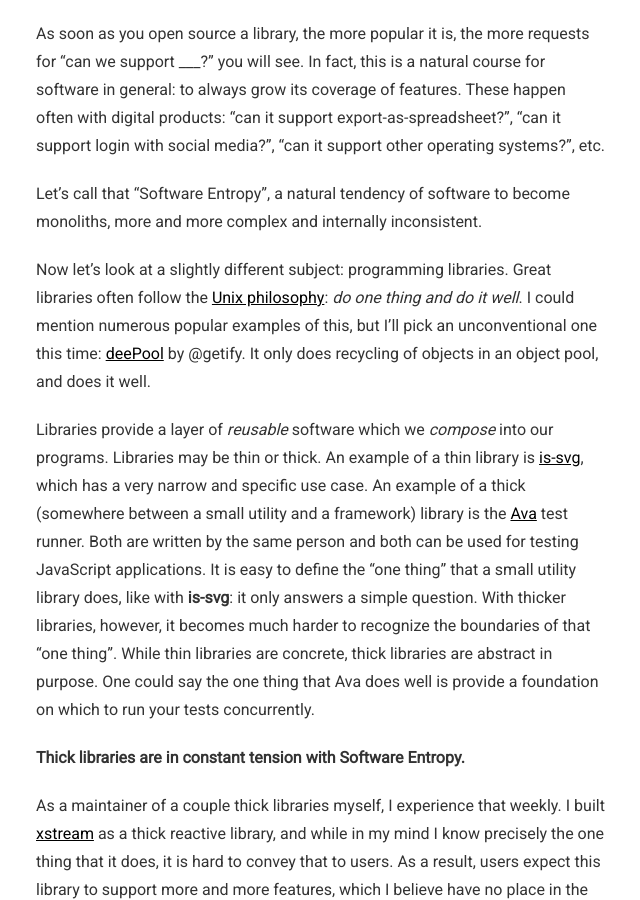
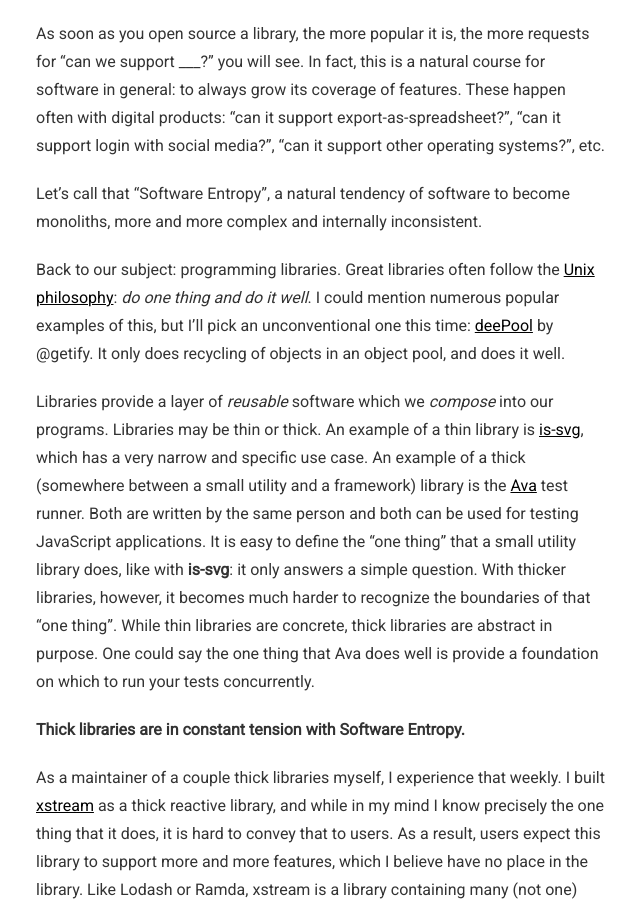
Before and after one commit to staltz/staltz.com, a Jekyll site: the page built from _posts/2016-12-14-libraries-shouldnt-support-everything.md, in a window 1280 px wide and 900 px high, scrolled down 362 px. Shown: the whole window, without its empty margins (319-959 px from the left). Built offline with Jekyll 4.4.1, drawn with Linux system fonts in a browser that asks for light colours; nearby versions of some CDN libraries.

Commit message:
Reword something in latest post

```diff
--- a/_posts/2016-12-14-libraries-shouldnt-support-everything.md
+++ b/_posts/2016-12-14-libraries-shouldnt-support-everything.md
@@ -8,7 +8,7 @@ As soon as you open source a library, the more popular it is, the more requests
 
 Let's call that "Software Entropy", a natural tendency of software to become monoliths, more and more complex and internally inconsistent.
 
-Now let's look at a slightly different subject: programming libraries. Great libraries often follow the [Unix philosophy](https://en.wikipedia.org/wiki/Unix_philosophy): *do one thing and do it well*. I could mention numerous popular examples of this, but I'll pick an unconventional one this time: [deePool](https://github.com/getify/deePool) by @getify. It only does recycling of objects in an object pool, and does it well.
+Back to our subject: programming libraries. Great libraries often follow the [Unix philosophy](https://en.wikipedia.org/wiki/Unix_philosophy): *do one thing and do it well*. I could mention numerous popular examples of this, but I'll pick an unconventional one this time: [deePool](https://github.com/getify/deePool) by @getify. It only does recycling of objects in an object pool, and does it well.
 
 Libraries provide a layer of *reusable* software which we *compose* into our programs. Libraries may be thin or thick. An example of a thin library is [is-svg](https://github.com/sindresorhus/is-svg), which has a very narrow and specific use case. An example of a thick (somewhere between a small utility and a framework) library is the [Ava](https://github.com/avajs/ava) test runner. Both are written by the same person and both can be used for testing JavaScript applications. It is easy to define the "one thing" that a small utility library does, like with **is-svg**: it only answers a simple question. With thicker libraries, however, it becomes much harder to recognize the boundaries of that "one thing". While thin libraries are concrete, thick libraries are abstract in purpose. One could say the one thing that Ava does well is provide a foundation on which to run your tests concurrently.
 
```
Also changed, not shown: 1 other file.
